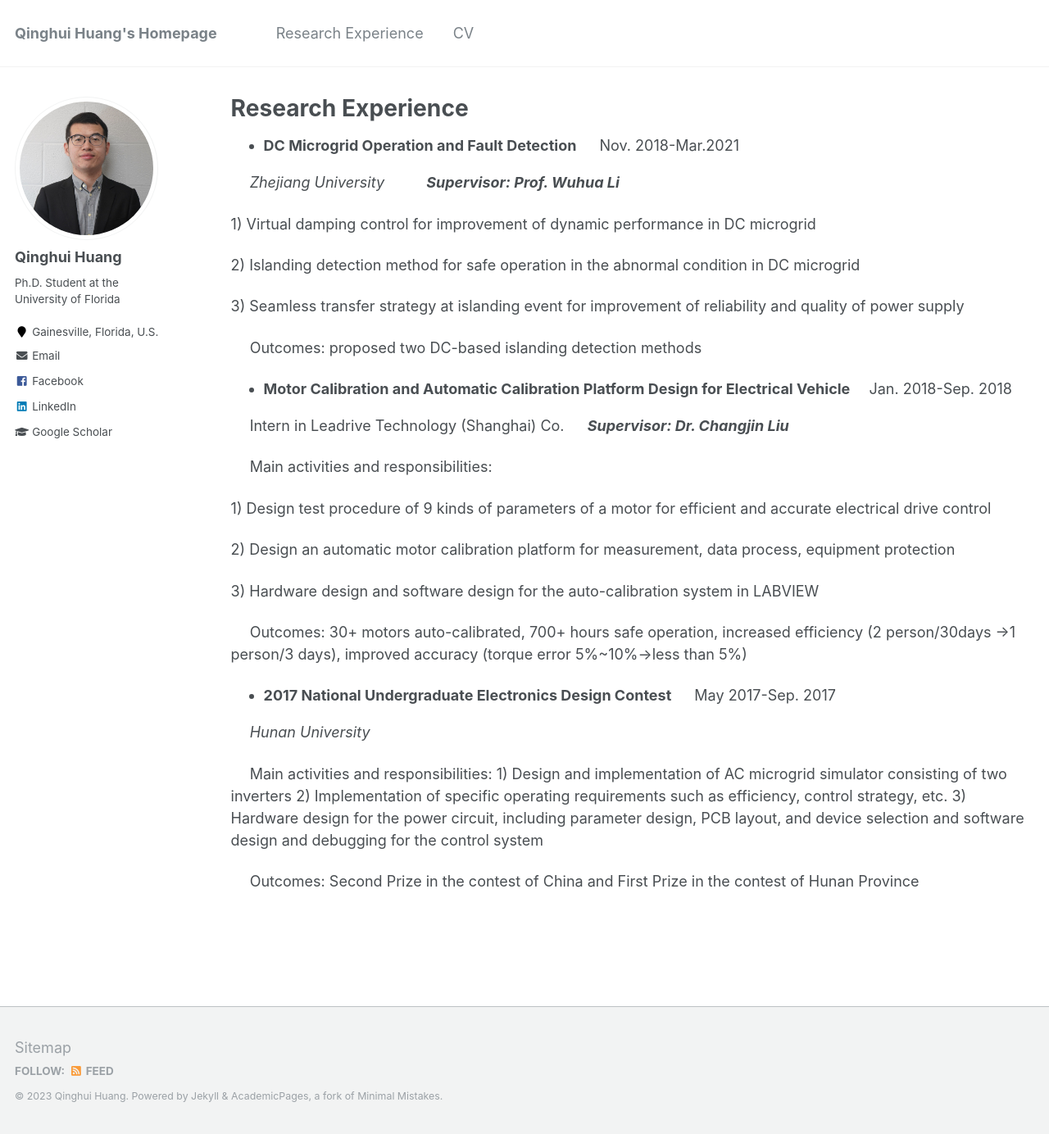
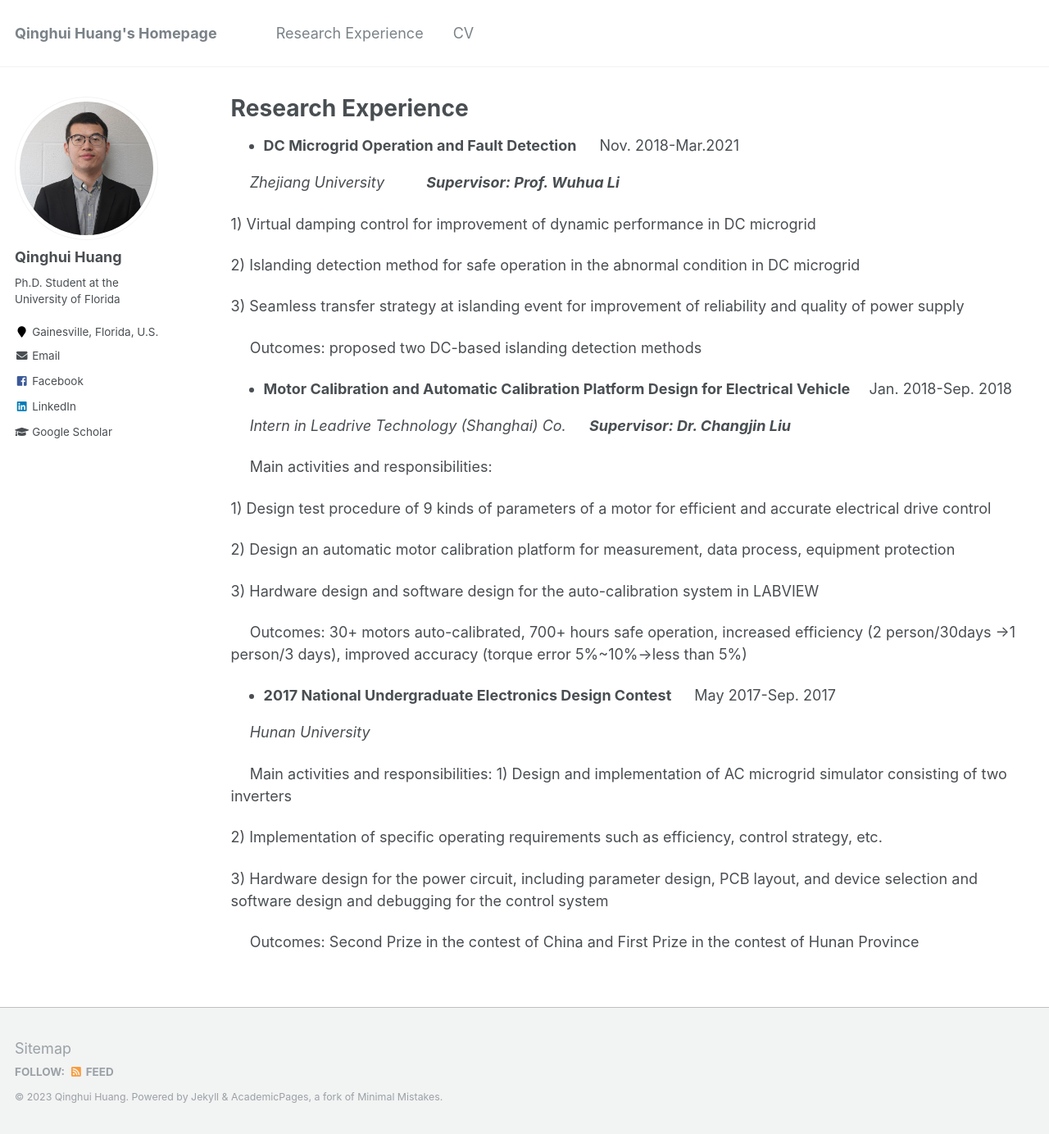
Before and after one commit to slionnnnnn/yanwenlai, a Jekyll site: the page built from _pages/publications.md, in a window 1280 px wide and 1384 px high. Shown: the whole window at 82% size. Built offline with Jekyll 4.4.1, drawn with Linux system fonts in a browser that asks for light colours.

```diff
--- a/_pages/publications.md
+++ b/_pages/publications.md
@@ -30,7 +30,7 @@ author_profile: true
 
 *  **Motor Calibration and Automatic Calibration Platform Design for Electrical Vehicle** &emsp;Jan. 2018-Sep. 2018
 
- &emsp; Intern in Leadrive Technology (Shanghai) Co.               &emsp;                   **_Supervisor: Dr. Changjin Liu_**
+ &emsp; _Intern in Leadrive Technology (Shanghai) Co._               &emsp;                   **_Supervisor: Dr. Changjin Liu_**
 
  &emsp; Main activities and responsibilities:
 
@@ -47,7 +47,9 @@ author_profile: true
 
  &emsp; Main activities and responsibilities:
 1)	Design and implementation of AC microgrid simulator consisting of two inverters
+
 2)	Implementation of specific operating requirements such as efficiency, control strategy, etc.
+
 3)	Hardware design for the power circuit, including parameter design, PCB layout, and device selection and software design and debugging for the control system
 
    &emsp; Outcomes: Second Prize in the contest of China and First Prize in the contest of Hunan Province
```
